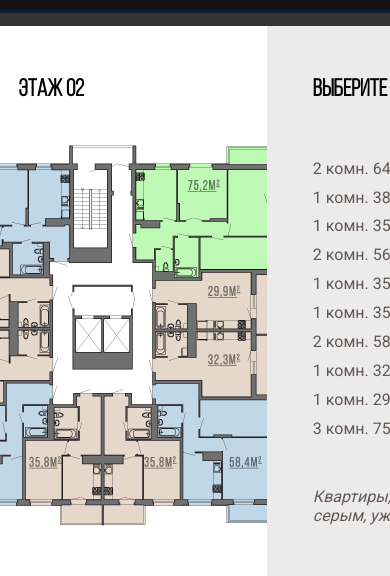
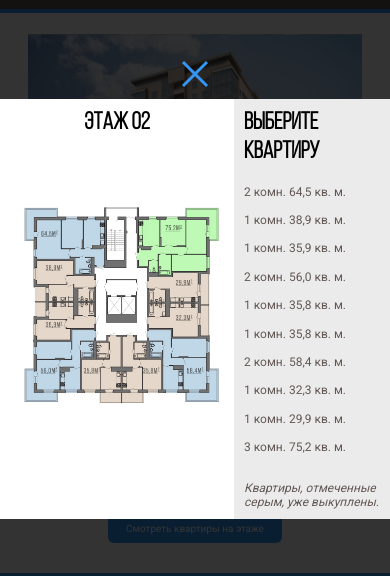
Before and after one commit to Lattecup/Melody, a plain HTML site: page index.html in a window 390 px wide. Both pictures are taken after a click on the button "Смотреть квартиры на этаже". Shown: the part 113-689 px from the top of the page. Drawn offline with nearby package versions, Linux system fonts and the light colour scheme.

Commit message:
feat: add adaptive popup

```diff
--- a/blocks/flat-list/__link/flat-list__link.css
+++ b/blocks/flat-list/__link/flat-list__link.css
@@ -10,3 +10,15 @@
   color: #3596F5;
   text-decoration: underline;
 }
+
+@media screen and (max-width: 1024px) {
+  .flat-list__link  {
+    font-size: 14px;
+  }
+}
+
+@media screen and (max-width: 620px) {
+  .flat-list__link  {
+    font-size: 12px;
+  }
+}
--- a/blocks/flat-list/flat-list.css
+++ b/blocks/flat-list/flat-list.css
@@ -3,3 +3,21 @@
   padding: 0;
   margin: 55px 0 0;
 }
+
+@media screen and (max-width: 1024px) {
+  .flat-list {
+    margin: 35px 0 0;
+  }
+}
+
+@media screen and (max-width: 845px) {
+  .flat-list {
+    margin: 0;
+  }
+}
+
+@media screen and (max-width: 620px) {
+  .flat-list {
+    margin: 15px 0 0;
+  }
+}
--- a/blocks/popup/__alert/popup__alert.css
+++ b/blocks/popup/__alert/popup__alert.css
@@ -7,3 +7,22 @@
   margin: 50px 0 0;
   padding: 0;
 }
+
+@media screen and (max-width: 1024px) {
+  .popup__alert {
+    font-size: 14px;
+  }
+}
+
+@media screen and (max-width: 845px) {
+  .popup__alert {
+    margin: 30px 0 0;
+  }
+}
+
+@media screen and (max-width: 620px) {
+  .popup__alert {
+    margin: 15px 0 0;
+    font-size: 12px;
+  }
+}
--- a/blocks/popup/__close-button/popup__close-button.css
+++ b/blocks/popup/__close-button/popup__close-button.css
@@ -6,3 +6,26 @@
   background-color: #EBEBEB;
   cursor: pointer;
 }
+
+@media screen and (max-width: 845px) {
+  .popup__close-button {
+    right: 17px;
+    top: 28px;
+  }
+}
+
+@media screen and (max-width: 685px) {
+  .popup__close-button {
+    right: -35px;
+    top: -30px;
+    background-color: transparent;
+  }
+}
+
+@media screen and (max-width: 525px) {
+  .popup__close-button {
+    right: 45%;
+    top: -40px;
+    background-color: transparent;
+  }
+}
--- a/blocks/popup/__floor-plan/popup__floor-plan.css
+++ b/blocks/popup/__floor-plan/popup__floor-plan.css
@@ -10,3 +10,37 @@
   transition: transform 0.2s, opacity 0.2s;
   transition-delay: 0.2s;
 }
+
+@media screen and (max-width: 1024px) {
+  .popup__floor-plan {
+    max-width: 800px;
+    min-height: 465px;
+  }
+}
+
+@media screen and (max-width: 845px) {
+  .popup__floor-plan {
+    max-width: 650px;
+    min-height: 365px;
+  }
+}
+
+@media screen and (max-width: 685px) {
+  .popup__floor-plan {
+    max-width: 550px;
+    min-height: 315px;
+  }
+}
+
+@media screen and (max-width: 620px) {
+  .popup__floor-plan {
+    max-width: 450px;
+    min-height: 275px;
+  }
+}
+
+@media screen and (max-width: 525px) {
+  .popup__floor-plan {
+    max-width: 100%
+  }
+}
--- a/blocks/popup/__image/popup__image.css
+++ b/blocks/popup/__image/popup__image.css
@@ -3,3 +3,15 @@
   text-align: center;
   padding: 50px;
 }
+
+@media screen and (max-width: 845px) {
+  .popup__image {
+    padding: 30px;
+  }
+}
+
+@media screen and (max-width: 685px) {
+  .popup__image {
+    padding: 10px;
+  }
+}
--- a/blocks/popup/__info/popup__info.css
+++ b/blocks/popup/__info/popup__info.css
@@ -2,4 +2,19 @@
   padding: 50px 46px;
   width: 40%;
   background-color: #EBEBEB;
+  display: flex;
+  flex-direction: column;
+  justify-content: center;
 }
+
+@media screen and (max-width: 845px) {
+  .popup__info {
+    padding: 30px 26px;
+  }
+}
+
+@media screen and (max-width: 620px) {
+  .popup__info {
+    padding: 10px 10px;
+  }
+}
--- a/blocks/popup/__title/popup__title.css
+++ b/blocks/popup/__title/popup__title.css
@@ -5,3 +5,15 @@
   margin: 0 0 25px;
   color: #000000;
 }
+
+@media screen and (max-width: 845px) {
+  .popup__title {
+    margin: 0 0 15px;
+  }
+}
+
+@media screen and (max-width: 620px) {
+  .popup__title {
+    margin: 0;
+  }
+}
--- a/blocks/svg/svg.css
+++ b/blocks/svg/svg.css
@@ -43,6 +43,46 @@ path.current-floor {
   opacity: 0;
 }
 
+@media screen and (max-width: 1024px) {
+  .flats {
+    width: 363px;
+  }
+}
+
+@media screen and (max-width: 845px) {
+  .flats {
+    width: 343px;
+  }
+}
+
+@media screen and (max-width: 685px) {
+  .flats {
+    width: 283px;
+    height: 353px;
+  }
+}
+
+@media screen and (max-width: 620px) {
+  .flats {
+    width: 253px;
+    height: 333px;
+  }
+}
+
+@media screen and (max-width: 425px) {
+  .flats {
+    width: 223px;
+    height: 333px;
+  }
+}
+
+@media screen and (max-width: 325px) {
+  .flats {
+    width: 183px;
+    height: 333px;
+  }
+}
+
 .flats path:hover {
   opacity: 1;
 }
```
